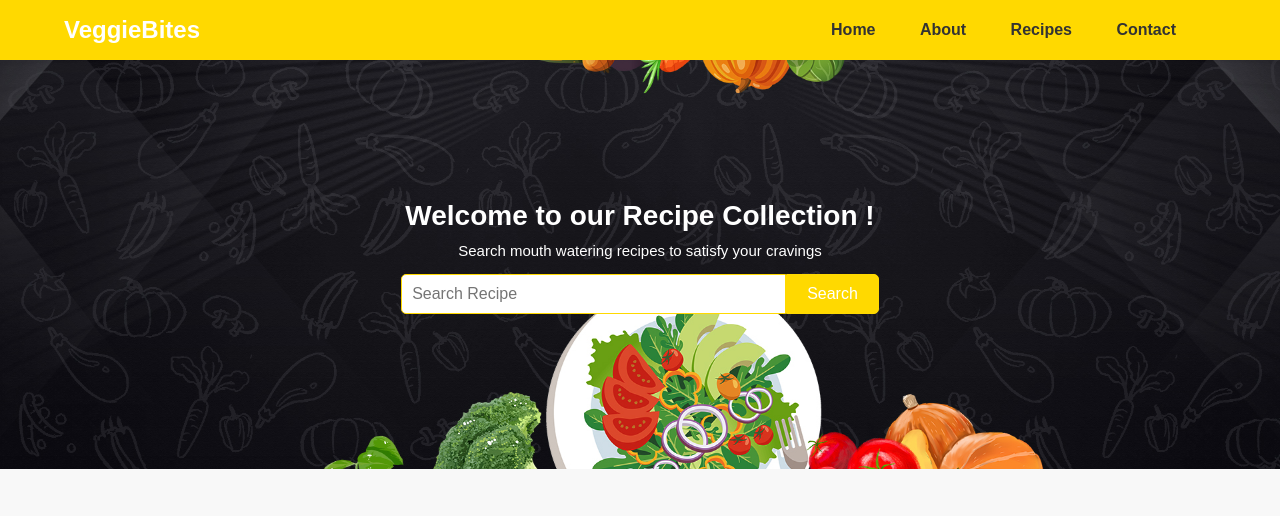
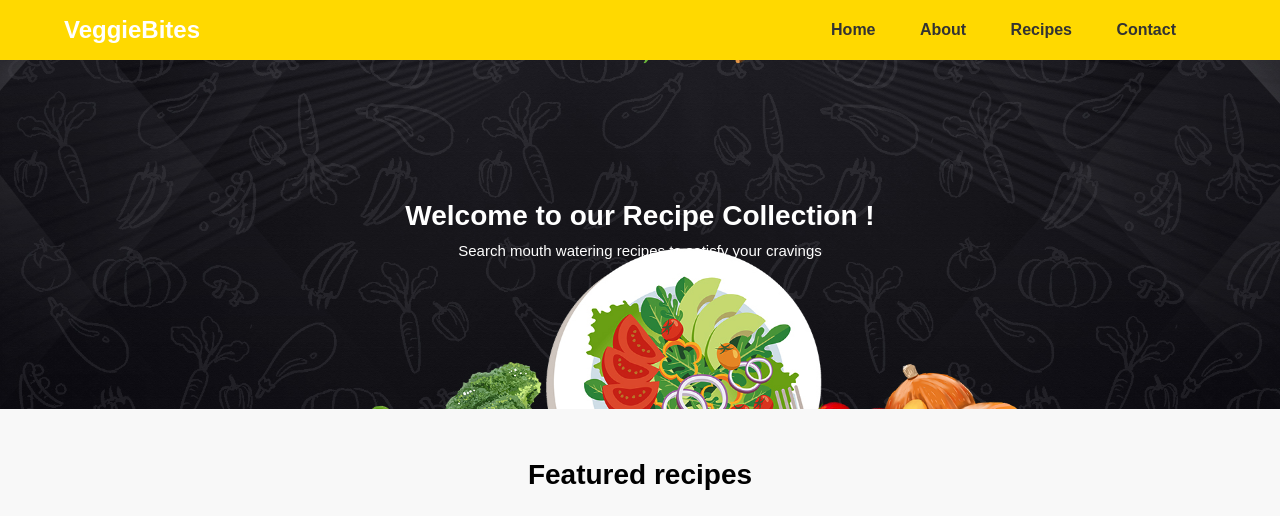
Before and after one commit to Anshul563/Recipe-Website-Code, a plain HTML site: page index.html in a window 1280 px wide. Shown: the top 516 px of the page. Drawn offline with Linux system fonts and the light colour scheme.

Commit message:
Update index.html

```diff
--- a/index.html
+++ b/index.html
@@ -27,11 +27,6 @@
         <div class="hero-section">
             <h2 class="typewriter">Welcome to our Recipe Collection !</h2>
             <p>Search mouth watering recipes to satisfy your cravings</p>
-
-            <form action="#" class="search-box">
-                <input type="text" placeholder="Search Recipe">
-                <button type="submit">Search</button>
-            </form>
         </div>
     </section>
     <!-- ..................Recipe Section.............. -->
```
